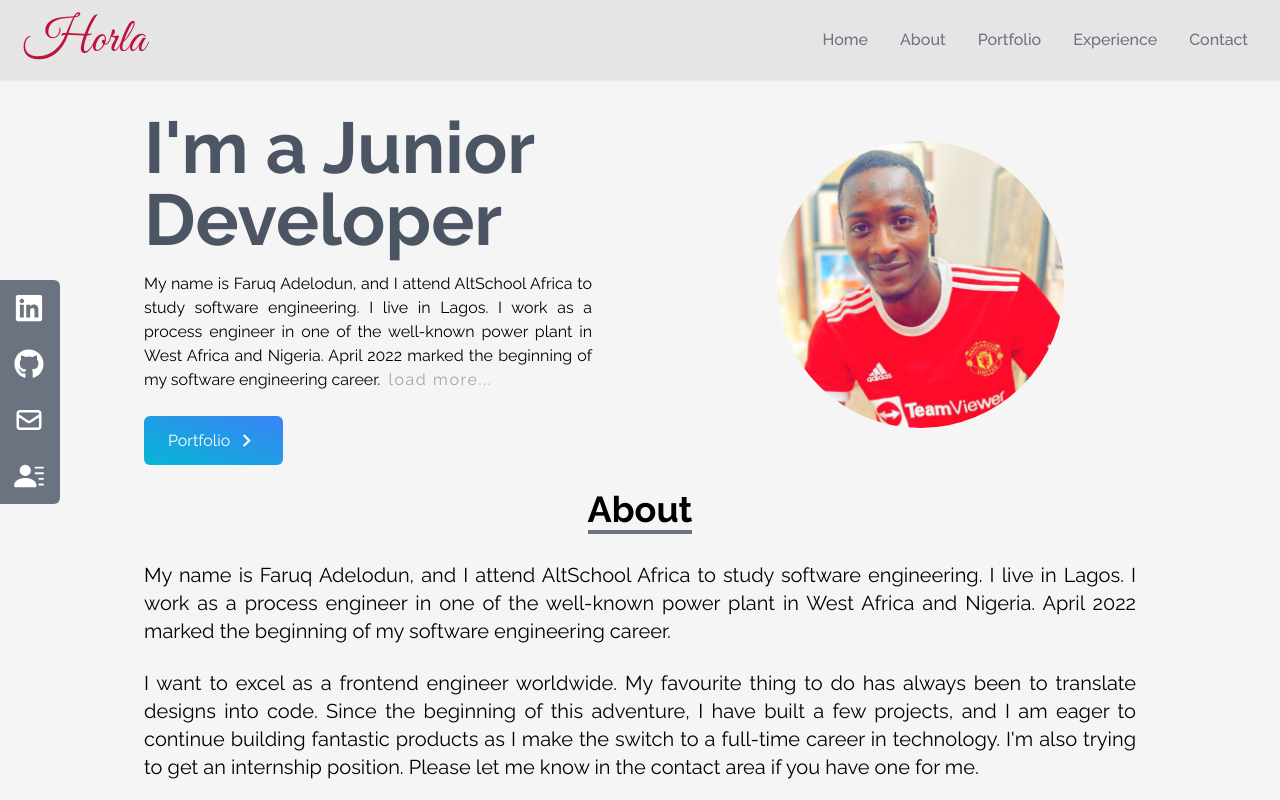
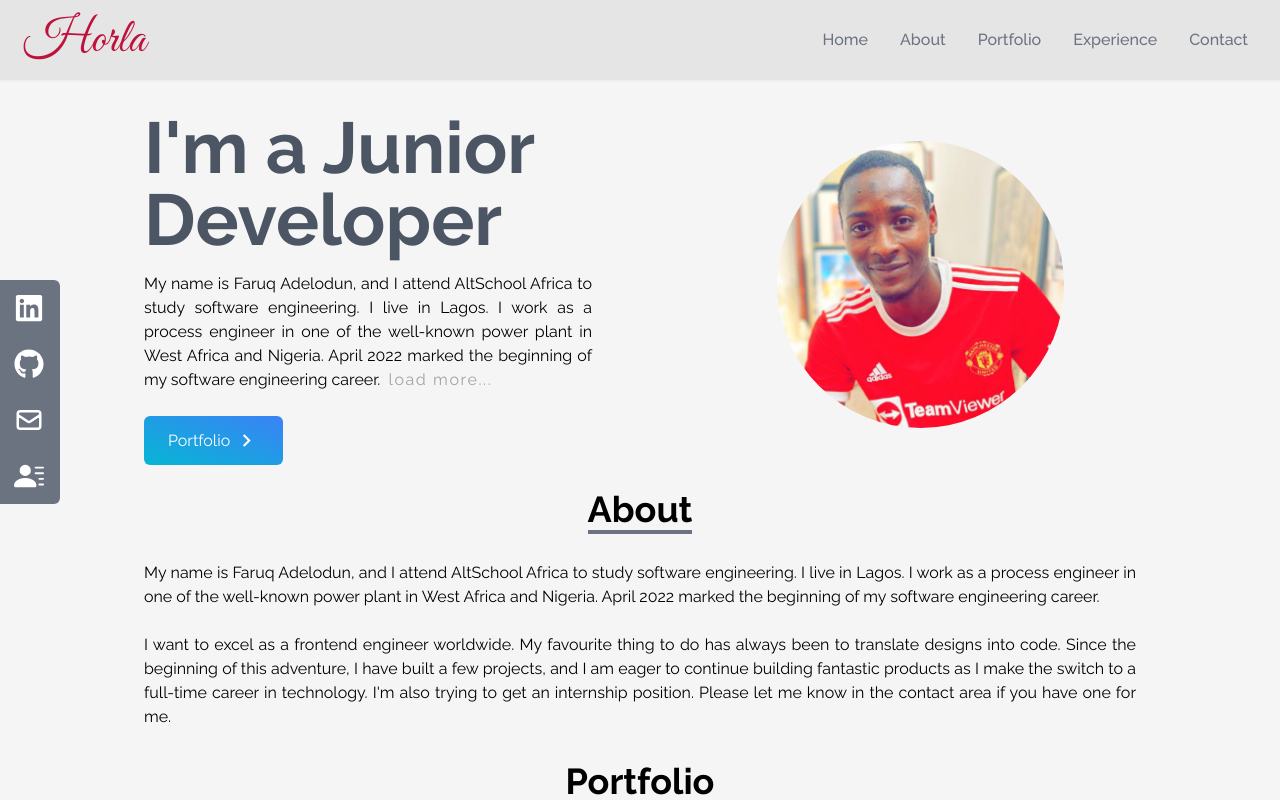
Before and after one commit to horlayeanca/my-portfolio, a React (Create React App) app: page / in a window 1280 px wide. Shown: the top 800 px of the page. Built offline with nearby package versions, Linux system fonts and the light colour scheme.

Commit message:
changed font-size

```diff
--- a/src/conponents/About.jsx
+++ b/src/conponents/About.jsx
@@ -9,14 +9,14 @@ const About = () => {
             About
           </p>
         </div>
-        <p className="text-xl text-justify">
+        <p className="text-justify">
           My name is Faruq Adelodun, and I attend AltSchool Africa to study
           software engineering. I live in Lagos. I work as a process engineer in
           one of the well-known power plant in West Africa and Nigeria. April
           2022 marked the beginning of my software engineering career.
         </p>
         <br />
-        <p className="text-xl text-justify">
+        <p className="text-justify">
           I want to excel as a frontend engineer worldwide. My favourite thing
           to do has always been to translate designs into code. Since the
           beginning of this adventure, I have built a few projects, and I am
```
